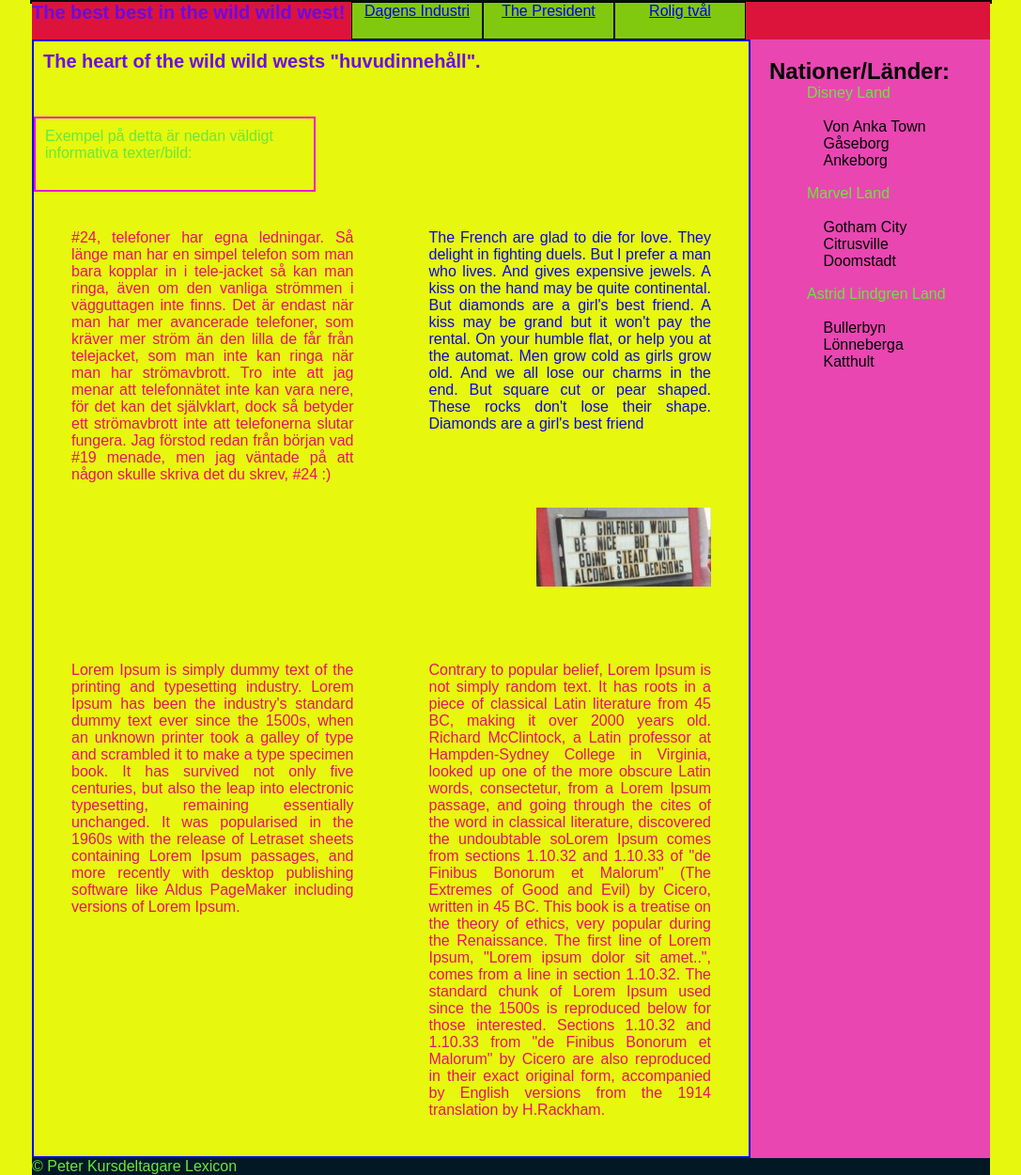
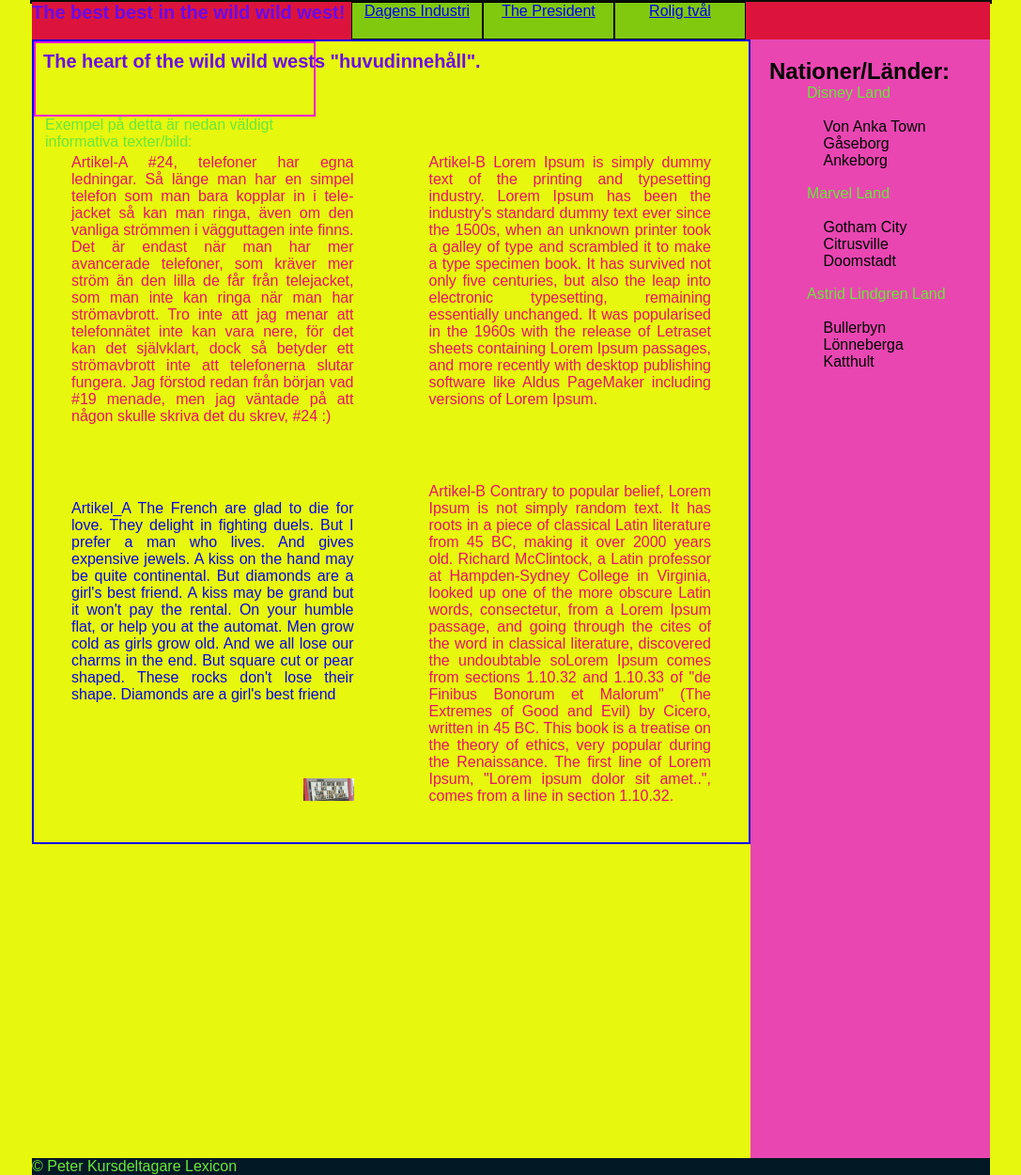
Before and after one commit to PNewbranch/htmlfirstaignment, a plain HTML site: page index.html in a window 1280 px wide. Shown: the whole page at 94% size, without its empty margins (96-1183 px from the left). Drawn offline with Linux system fonts and the light colour scheme.

Commit message:
tohome13dec

```diff
--- a/index.html
+++ b/index.html
@@ -30,7 +30,7 @@
 
         <!-- <article id="article1" class=""> -->
         <article>
-            <p class="justify-text">#24, telefoner har egna ledningar. Så länge man har en simpel telefon som man bara kopplar in i
+            <p class="justify-text">Artikel-A #24, telefoner har egna ledningar. Så länge man har en simpel telefon som man bara kopplar in i
                 tele-jacket så kan man ringa, även om den vanliga strömmen i vägguttagen inte finns. Det är endast
                 när man har
                 mer avancerade telefoner, som kräver mer ström än den lilla de får från telejacket, som man inte kan
@@ -38,7 +38,7 @@
                 kan det
                 självklart, dock så betyder ett strömavbrott inte att telefonerna slutar fungera. Jag förstod redan
                 från början vad #19 menade, men jag väntade på att någon skulle skriva det du skrev, #24 :)</p>
-            <p class="blue-justify-text">The French are glad to die for love. They delight in fighting duels. But I
+            <p class="blue-justify-text">Artikel_A The French are glad to die for love. They delight in fighting duels. But I
                 prefer a man who lives. And gives expensive jewels. A kiss on the hand may be quite continental. But
                 diamonds are a girl's best
                 friend. A kiss may be grand but it won't pay the rental. On your humble flat, or help you at the
@@ -50,7 +50,7 @@
         </article>
 
         <article>
-            <p class="justify-text">Lorem Ipsum is simply dummy text of the printing and typesetting industry. Lorem Ipsum has been the
+            <p class="justify-text">Artikel-B Lorem Ipsum is simply dummy text of the printing and typesetting industry. Lorem Ipsum has been the
                 industry's standard dummy text ever since the 1500s, when an unknown printer took a galley of type
                 and scrambled it to make a type specimen book. It has survived not only five centuries, but also the
                 leap into electronic typesetting, remaining essentially unchanged. It was popularised in the 1960s
@@ -58,7 +58,7 @@
                 release of Letraset sheets containing Lorem Ipsum passages, and more recently with desktop
                 publishing software
                 like Aldus PageMaker including versions of Lorem Ipsum.</p>
-            <p class="justify-text" >Contrary to popular belief, Lorem Ipsum is not simply random text. It has roots in a piece of
+            <p class="justify-text" >Artikel-B Contrary to popular belief, Lorem Ipsum is not simply random text. It has roots in a piece of
                 classical Latin literature from 45 BC, making it over 2000 years old. Richard McClintock, a Latin
                 professor at
                 Hampden-Sydney College in Virginia, looked up one of the more obscure Latin words, consectetur, from
@@ -70,12 +70,7 @@
                 ethics, very
                 popular during the Renaissance. The first line of Lorem Ipsum, "Lorem ipsum dolor sit amet..", comes
                 from a
-                line in section 1.10.32. The standard chunk of Lorem Ipsum used since the 1500s is reproduced below
-                for
-                those interested. Sections 1.10.32 and 1.10.33 from "de Finibus Bonorum et Malorum" by Cicero are
-                also
-                reproduced in their exact original form, accompanied by English versions from the 1914 translation
-                by H.Rackham. </p>
+                line in section 1.10.32.</p>
         </article>
     </div>
 
--- a/myStyles.css
+++ b/myStyles.css
@@ -62,15 +62,17 @@ body > div > p {
     width: 300px;
     height: 80px;
     border: 2px solid rgb(236, 14, 218);
-    float: left;
+
 }
 
-
+article {
+    margin-top: 100p;
+    width: 50%;
+    float: inherit;
+}
 
 article > P {
     color: rgb(230, 18, 106);
-
-    width: 50%;
     padding: 40px;
     float: left;
 }
```
